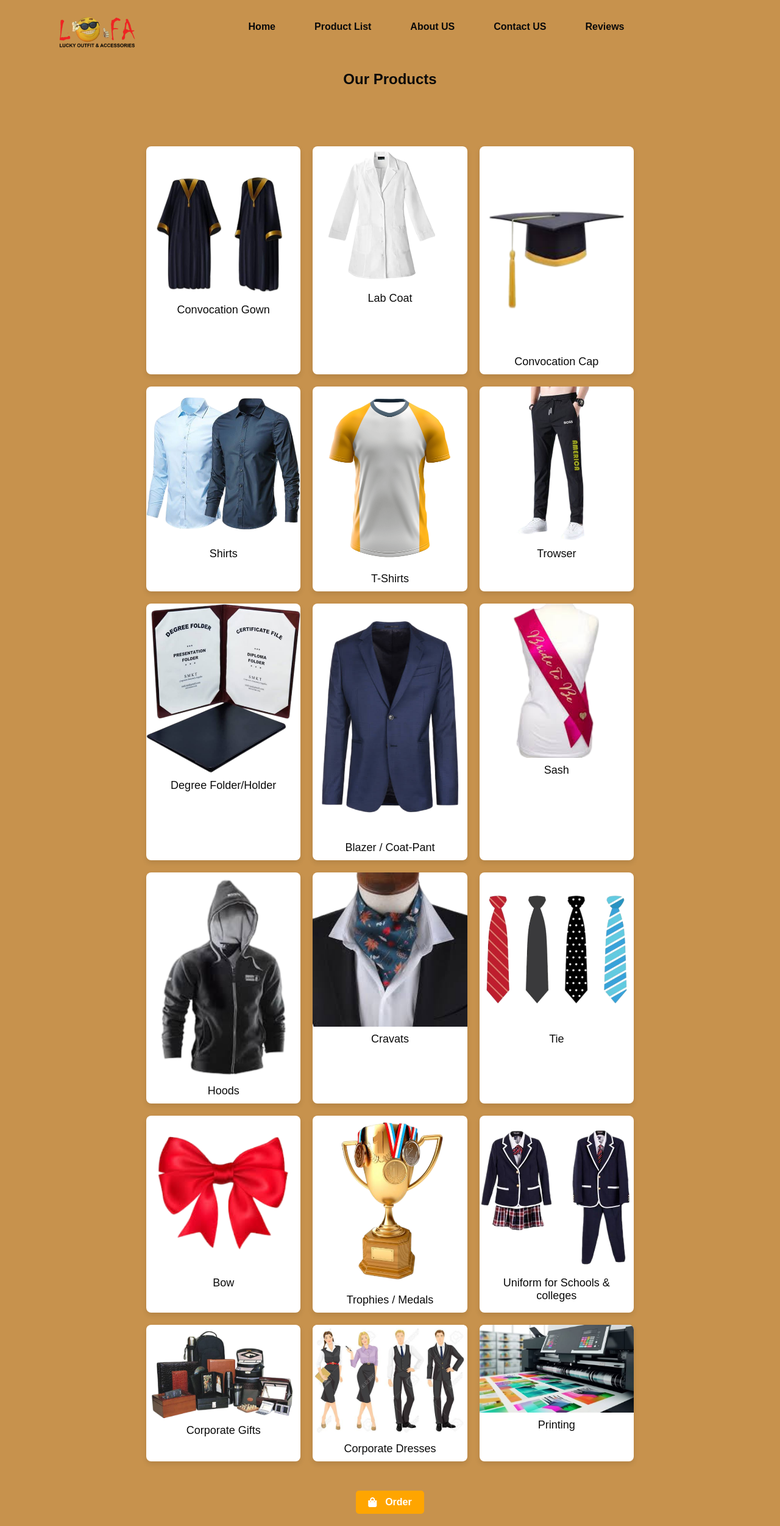
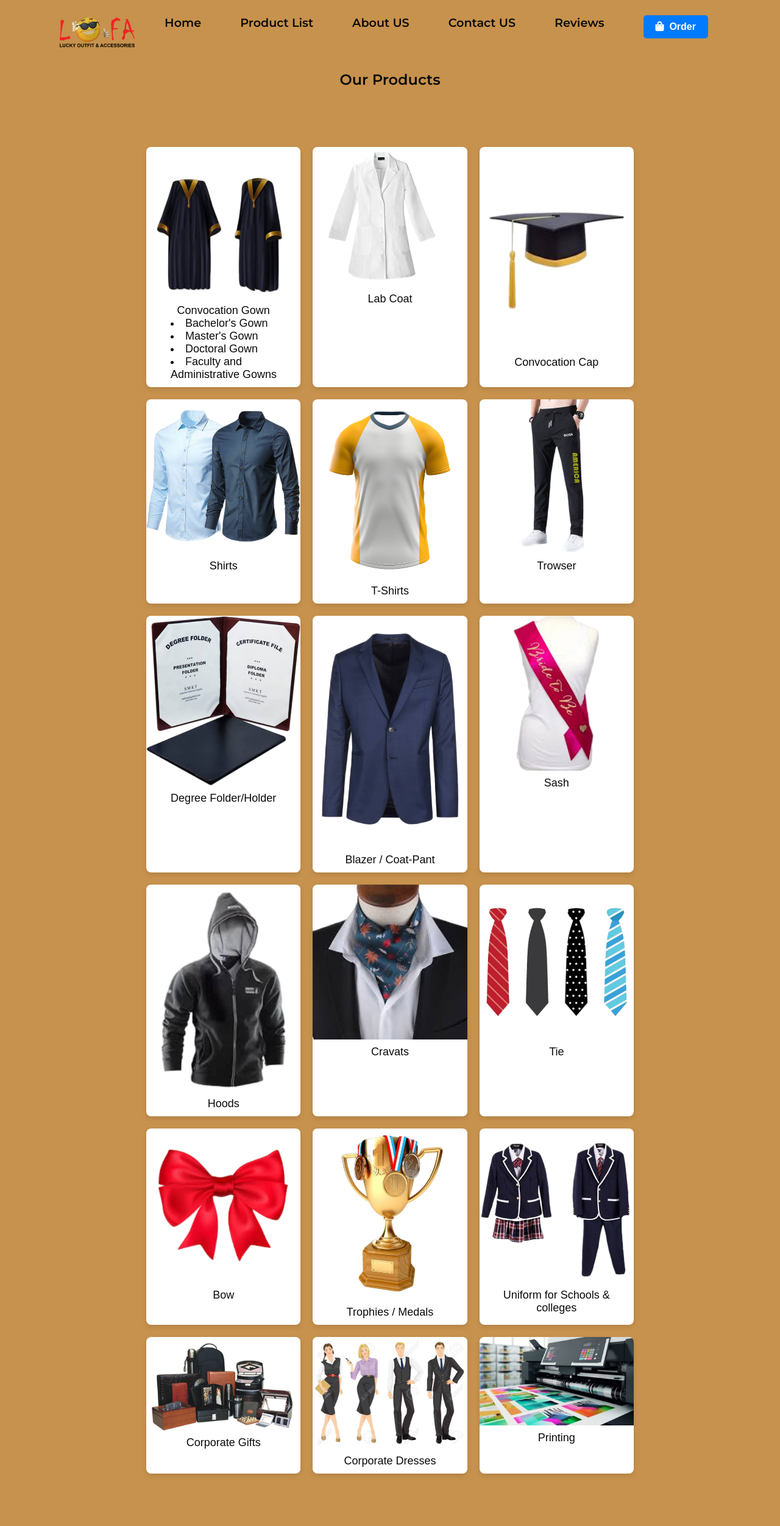
Before and after one commit to ashishchaudhary26/initial-main, a plain HTML site: page product.html in a window 1280 px wide. Shown: the whole page at 61% size. After the commit the page ends 2437 px from the top, so only its background shows below. Drawn offline with nearby package versions, Linux system fonts and the light colour scheme; a web font is replaced by a local one.

Commit message:
added order button

```diff
--- a/assets/css/styles.css
+++ b/assets/css/styles.css
@@ -146,6 +146,7 @@ img {
 .nav__link {
   color: var(--black-color);
   font-weight: var(--font-semi-bold);
+  font-size: 1.2rem;
 }
 
 .nav__link:hover {
@@ -167,6 +168,31 @@ img {
 .bg-header {
   background-color: var(--first-color);
   box-shadow: 0 2px 16px hsla(0, 0%, 0%, 0.1);
+}
+
+/* order button */
+.btn {
+  display: inline-block;
+  padding: 10px 20px;
+  font-size: 16px;
+  font-weight: bold;
+  text-align: center;
+  text-decoration: none;
+  color: #fff;
+  background-color: #007bff; /* Default button color */
+  border: none;
+  border-radius: 5px;
+  cursor: pointer;
+}
+
+/* Hover effect */
+.btn:hover {
+  background-color: #0056b3; /* Button color on hover */
+}
+
+/* Active effect */
+.btn:active {
+  background-color: #004080; /* Button color when clicked */
 }
 
 /*=============== HOME ===============*/
--- a/product.html
+++ b/product.html
@@ -29,7 +29,7 @@
     <link rel="stylesheet" href="assets/css/styles.css" />
     <style>
       body {
-        font-family: Arial, sans-serif;
+        /* font-family: Arial, sans-serif; */
         /* background-color: blue; */
         margin: 0;
         padding: 20px;
@@ -64,38 +64,26 @@
         font-size: 24px;
         margin-top: 6rem;
       }
-      /* Default button styles */
-      .btn {
-        display: inline-block;
-        padding: 10px 20px;
-        font-size: 16px;
-        font-weight: bold;
-        text-align: center;
-        text-decoration: none;
-        color: #fff;
-        background-color: #007bff;
-        border: none;
-        border-radius: 5px;
-        cursor: pointer;
-        margin-top: 3rem;
+
+      /* Button alignment */
+      /* .d-flex {
+        display: flex;
+        justify-content: center;
+        align-items: center;
+      } */
+
+      .name {
+        font-family: Arial, sans-serif;
       }
 
-      .btn-primary {
-        background-color: orange;
+      .gown {
+        text-align: left;
+        margin-left: 30px;
       }
-
-      /* Icon styles */
-      .btn i {
-        margin-right: 5px;
-      }
-
-      /* Button alignment */
-      .d-flex {
-        display: flex;
-        justify-content: center; /* Center align the items horizontally */
-        align-items: center;
-      }
-
+      /* .nav__link {
+        font-weight: var(--font-semi-bold);
+        font-size: 1.2rem;
+      } */
       /* Mobile screen styles */
       @media screen and (max-width: 768px) {
         .btn {
@@ -136,7 +124,16 @@
             <li class="nav__item">
               <a href="review.html" class="nav__link">Reviews</a>
             </li>
-
+            <div class="pt-3 py-xl-0 d-flex justify-content-center">
+              <a
+                href="https://wa.me/918802279973"
+                class="text-decoration-none px-2"
+              >
+                <button class="btn btn-primary d-flex">
+                  <i class="fas fa-shopping-bag text-white"></i>&nbsp; Order
+                </button>
+              </a>
+            </div>
             <!-- <li class="nav__item">
               <a href="#" class="nav__link">Community</a>
             </li> -->
@@ -163,90 +160,135 @@
       <h1 class="heading">Our Products</h1>
       <div class="box">
         <div class="image-card">
-          <img src="./assets/img/convocoat.png.png" alt="Image 1" />
-          <div class="name">Convocation Gown</div>
+          <img
+            onclick="order()"
+            src="./assets/img/convocoat.png.png"
+            alt="Image 1"
+          />
+          <div class="name">
+            Convocation Gown
+            <li class="gown">Bachelor's Gown</li>
+            <li class="gown">Master's Gown</li>
+            <li class="gown">Doctoral Gown</li>
+            <li class="gown">Faculty and Administrative Gowns</li>
+          </div>
         </div>
         <div class="image-card">
-          <img src="./assets/img/lab-coat1.png" alt="Image 2" />
+          <img
+            onclick="order()"
+            on
+            src="./assets/img/lab-coat1.png"
+            alt="Image 2"
+          />
           <div class="name">Lab Coat</div>
         </div>
         <div class="image-card">
-          <img src="./assets/img/convocap.png" alt="Image 3" />
+          <img
+            onclick="order()"
+            src="./assets/img/convocap.png"
+            alt="Image 3"
+          />
           <div class="name">Convocation Cap</div>
         </div>
         <div class="image-card">
-          <img src="./assets/img/shirts.png" alt="Image 3" />
+          <img onclick="order()" src="./assets/img/shirts.png" alt="Image 3" />
           <div class="name">Shirts</div>
         </div>
         <div class="image-card">
-          <img src="./assets/img/tshirt.png" alt="Image 3" />
+          <img onclick="order()" src="./assets/img/tshirt.png" alt="Image 3" />
           <div class="name">T-Shirts</div>
         </div>
         <div class="image-card">
-          <img src="./assets/img/trouser.png" alt="Image 3" />
+          <img onclick="order()" src="./assets/img/trouser.png" alt="Image 3" />
           <div class="name">Trowser</div>
         </div>
         <div class="image-card">
-          <img src="./assets/img/degree-folder.png" alt="Image 3" />
+          <img
+            onclick="order()"
+            src="./assets/img/degree-folder.png"
+            alt="Image 3"
+          />
           <div class="name">Degree Folder/Holder</div>
         </div>
         <div class="image-card">
-          <img src="./assets/img/blazer.png" alt="Image 3" />
+          <img onclick="order()" src="./assets/img/blazer.png" alt="Image 3" />
           <div class="name">Blazer / Coat-Pant</div>
         </div>
         <div class="image-card">
-          <img src="./assets/img/sash.png" alt="Image 3" />
+          <img onclick="order()" src="./assets/img/sash.png" alt="Image 3" />
           <div class="name">Sash</div>
         </div>
         <div class="image-card">
-          <img src="./assets/img/Hoods.png" alt="Image 3" />
+          <img onclick="order()" src="./assets/img/Hoods.png" alt="Image 3" />
           <div class="name">Hoods</div>
         </div>
         <div class="image-card">
-          <img src="./assets/img/cravats.png" alt="Image 3" />
+          <img onclick="order()" src="./assets/img/cravats.png" alt="Image 3" />
           <div class="name">Cravats</div>
         </div>
         <div class="image-card">
-          <img src="./assets/img/tie.png" alt="Image 3" />
+          <img onclick="order()" src="./assets/img/tie.png" alt="Image 3" />
           <div class="name">Tie</div>
         </div>
         <div class="image-card">
-          <img src="./assets/img/bow.png" alt="Image 3" />
+          <img onclick="order()" src="./assets/img/bow.png" alt="Image 3" />
           <div class="name">Bow</div>
         </div>
         <div class="image-card">
-          <img src="./assets/img/trophies.png" alt="Image 3" />
+          <img
+            onclick="order()"
+            src="./assets/img/trophies.png"
+            alt="Image 3"
+          />
           <div class="name">Trophies / Medals</div>
         </div>
         <div class="image-card">
-          <img src="./assets/img/schoolDress.png" alt="Image 3" />
+          <img
+            onclick="order()"
+            src="./assets/img/schoolDress.png"
+            alt="Image 3"
+          />
           <div class="name">Uniform for Schools & colleges</div>
         </div>
         <div class="image-card">
-          <img src="./assets/img/corpogifts.png" alt="Image 3" />
+          <img
+            onclick="order()"
+            src="./assets/img/corpogifts.png"
+            alt="Image 3"
+          />
           <div class="name">Corporate Gifts</div>
         </div>
         <div class="image-card">
-          <img src="./assets/img/corporateDress.jpg" alt="Image 3" />
+          <img
+            onclick="order()"
+            src="./assets/img/corporateDress.jpg"
+            alt="Image 3"
+          />
           <div class="name">Corporate Dresses</div>
         </div>
         <div class="image-card">
-          <img src="./assets/img/printing.jpg" alt="Image 3" />
+          <img
+            onclick="order()"
+            src="./assets/img/printing.jpg"
+            alt="Image 3"
+          />
           <div class="name">Printing</div>
         </div>
 
         <!-- Add more image cards as needed -->
       </div>
-      <div class="pt-3 py-xl-0 d-flex justify-content-center">
-        <a href="https://wa.me/918802279973" class="text-decoration-none px-2">
-          <button class="btn btn-primary d-flex">
-            <i class="fas fa-shopping-bag text-white"></i>&nbsp; Order
-          </button>
-        </a>
-      </div>
+
       <!-- Bootstrap JS CDN -->
       <script src="https://stackpath.bootstrapcdn.com/bootstrap/4.5.2/js/bootstrap.min.js"></script>
     </body>
+    <!-- js code for whatsapp -->
+    <script>
+      function order() {
+        var url = "https://wa.me/" + 918802279973;
+        // Open the URL in a new tab/window
+        window.open(url, "_blank");
+      }
+    </script>
     <!--=============== SCROLLREVEAL ===============-->
     <script src="assets/js/scrollreveal.min.js"></script>
 
```
Also changed, not shown: about.html (+18 -2 lines), contact.html (+14 -25 lines), index.html (+19 -1 lines), review.html (+18 -1 lines).
